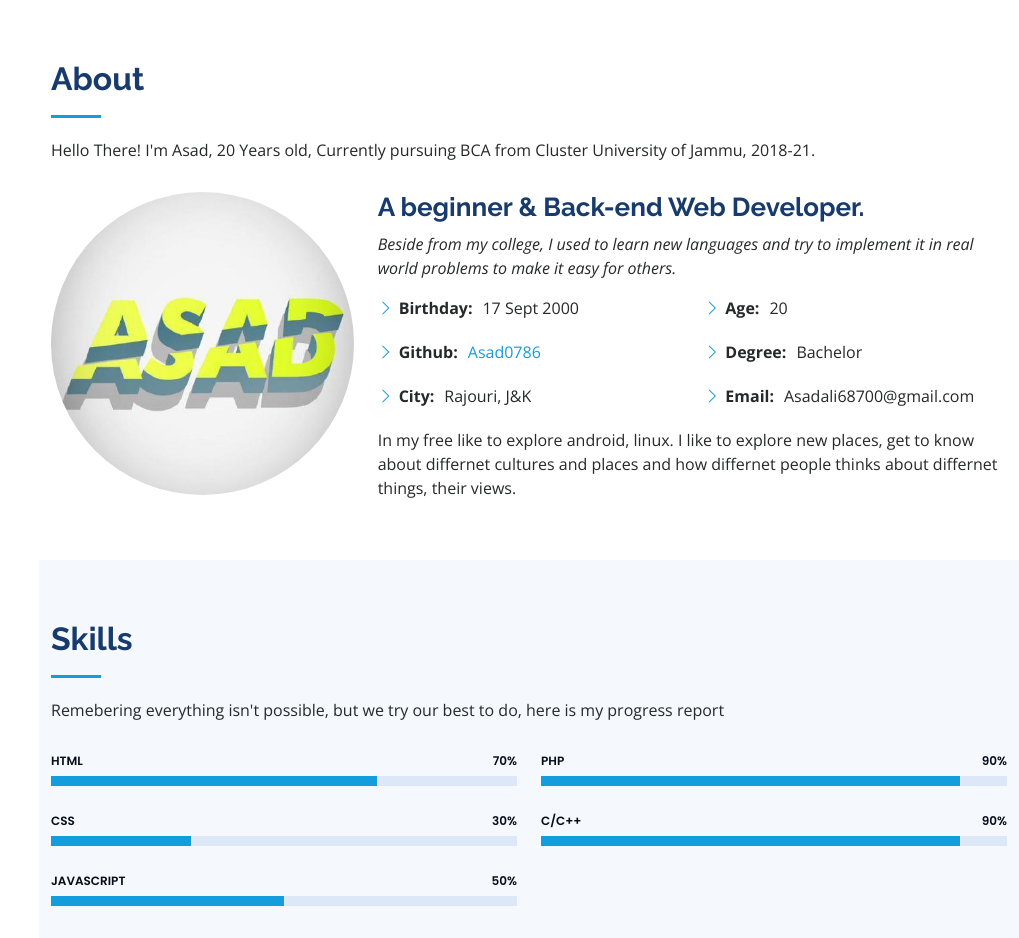
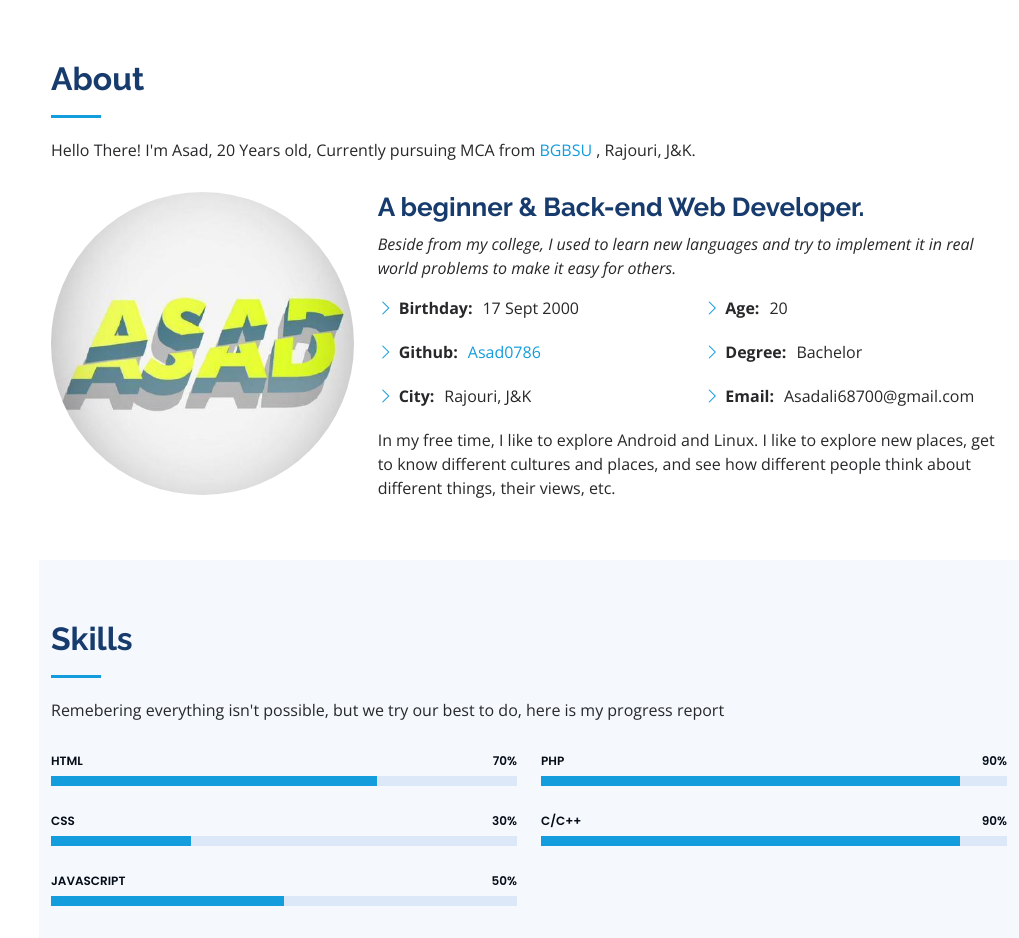
Before and after one commit to Asad0786/Asad.github.io, a plain HTML site: page index.html in a window 1280 px wide. Shown: the part 800-1738 px from the top of the page, without its empty margins (261-1280 px from the left). Drawn offline with nearby package versions, Linux system fonts and the light colour scheme.

Commit message:
Update index.html

```diff
--- a/index.html
+++ b/index.html
@@ -140,7 +140,7 @@
           <div class="section-title">
             <h2>About</h2>
             <p>
-              Hello There!</b> I'm Asad, 20 Years old, Currently pursuing BCA from Cluster University of Jammu, 2018-21.
+              Hello There!</b> I'm Asad, 20 Years old, Currently pursuing MCA from <A href="https://beta.bgsbu.ac.in/"> BGBSU </a>, Rajouri, J&K.
             </p>
           </div>
 
@@ -188,7 +188,7 @@
                 </div>
               </div>
               <p>
-                In my free like to explore android, linux. I like to explore new places, get to know about differnet cultures and places and how differnet people thinks about differnet things, their views.
+In my free time, I like to explore Android and Linux. I like to explore new places, get to know different cultures and places, and see how different people think about different things, their views, etc.
               </p>
             </div>
           </div>
```
